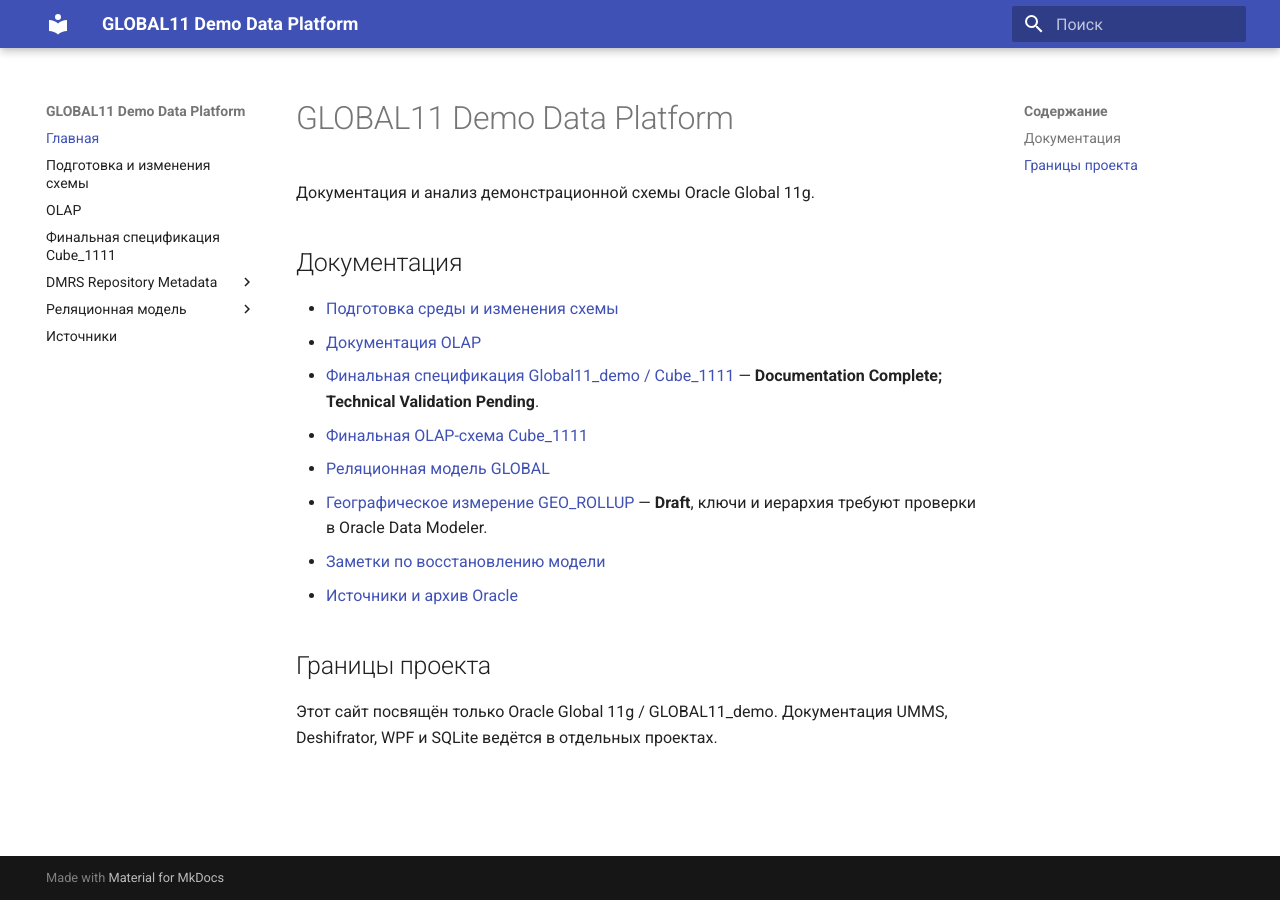
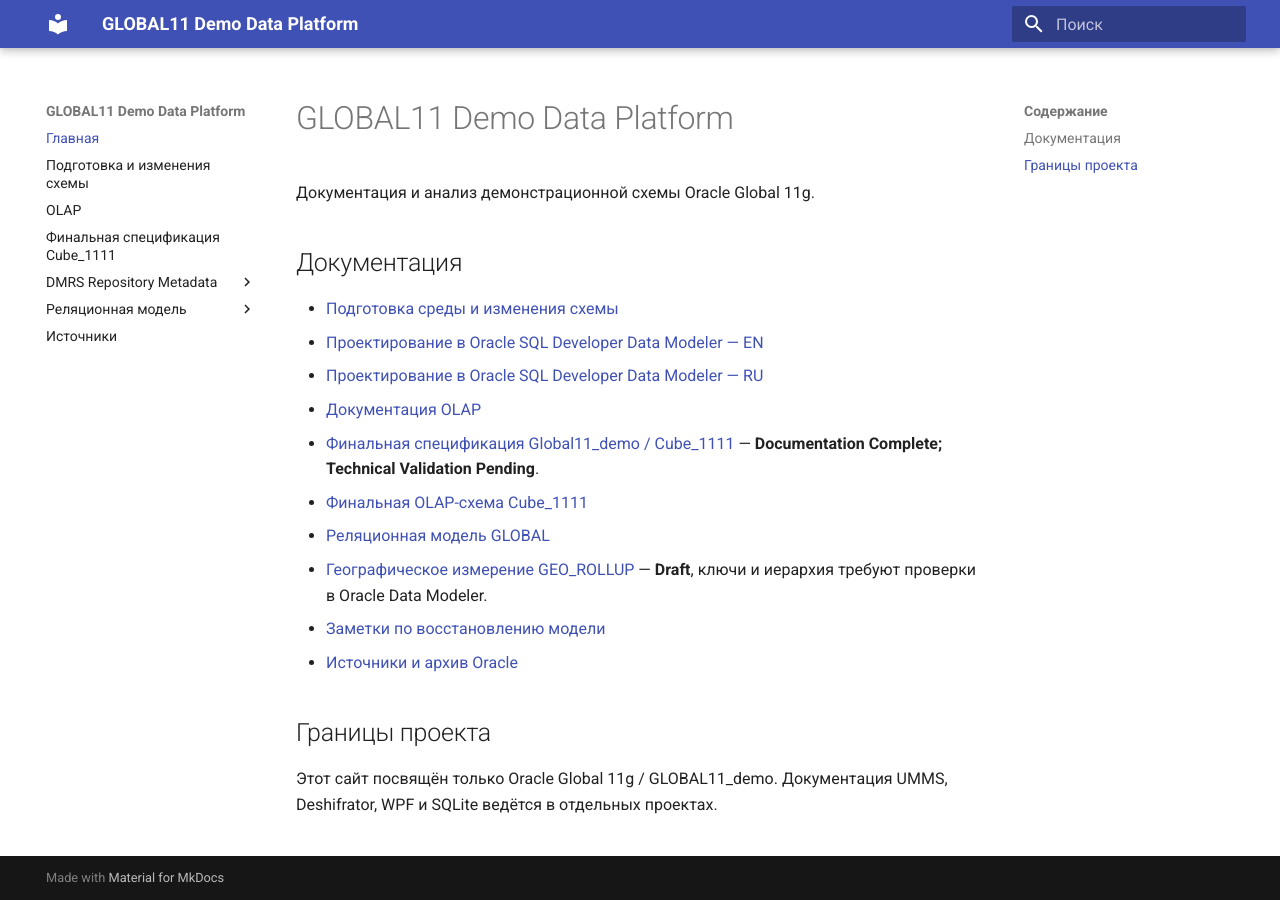
Before and after one commit to ekatmoz88-alt/global11-demo-data-platform, an MkDocs documentation site: the page built from docs/index.md, in a window 1280 px wide. Built offline with MkDocs 1.6.1 and Material for MkDocs 9.7.7, drawn with Linux system fonts in a browser that asks for light colours.

Commit message:
docs: add Global11 Data Modeler project history

```diff
--- a/docs/index.md
+++ b/docs/index.md
@@ -5,6 +5,8 @@
 ## Документация
 
 - [Подготовка среды и изменения схемы](GLOBAL11-DEMO-SETUP.md)
+- [Проектирование в Oracle SQL Developer Data Modeler — EN](GLOBAL11-DATA-MODELER-DESIGN.md)
+- [Проектирование в Oracle SQL Developer Data Modeler — RU](GLOBAL11-DATA-MODELER-DESIGN.ru.md)
 - [Документация OLAP](GLOBAL11-OLAP-DOCUMENTATION.md)
 - [Финальная спецификация Global11_demo / Cube_1111](model/CUBE-1111-FINAL-SPECIFICATION.md) — **Documentation Complete; Technical Validation Pending**.
 - [Финальная OLAP-схема Cube_1111](model/olap-diagram.mmd)
```
